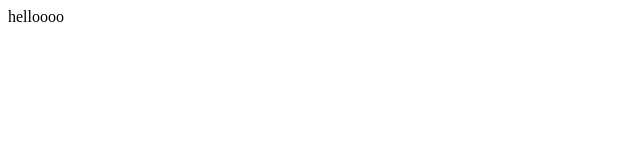
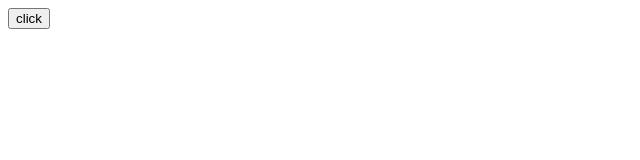
Before and after one commit to adityahora/random, a plain HTML site: page index.html in a window 1280 px wide. Shown: the full height of the page, 0-640 px from the left. Drawn offline with Linux system fonts and the light colour scheme.

Commit message:
first commit

```diff
--- a/index.html
+++ b/index.html
@@ -1,7 +1,18 @@
 <!DOCTYPE html>
 <body>
-    helloooo
+    <button id="bn" onclick="bt()">
+        click
+    </button>
+
+
 </body>
+<script>
+    function bt(){
+        document.write("hello");
+    }
+
+
+</script>
 
 
 
```
